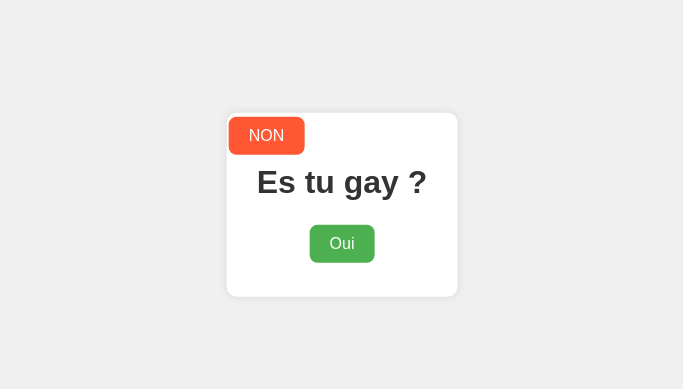
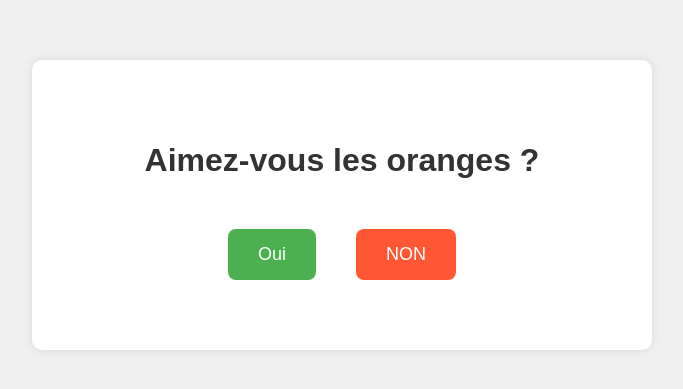
Before and after one commit to r0Otuser/website, a plain HTML site: page index.html in a window 1280 px wide. Shown: the part 195-584 px from the top of the page, without its empty margins (298-981 px from the left). Drawn offline with Linux system fonts and the light colour scheme.

Commit message:
Update index.html

```diff
--- a/index.html
+++ b/index.html
@@ -11,22 +11,24 @@
             margin: 0;
             padding: 0;
             overflow: hidden;
+            display: flex;
+            align-items: center;
+            justify-content: center;
+            height: 100vh;
         }
 
         .question-container {
-            position: absolute;
-            top: 50%;
-            left: 50%;
-            transform: translate(-50%, -50%);
             background-color: #fff;
             border-radius: 10px;
-            padding: 30px;
+            padding: 60px;
             box-shadow: 0px 0px 10px rgba(0, 0, 0, 0.1);
             text-align: center;
+            width: 80%;
+            max-width: 500px;
         }
 
         h1 {
-            margin-bottom: 20px;
+            margin-bottom: 40px;
             color: #333;
         }
 
@@ -40,12 +42,12 @@
             background-color: #4CAF50;
             border: none;
             color: white;
-            padding: 10px 20px;
+            padding: 15px 30px;
             text-align: center;
             text-decoration: none;
             display: inline-block;
-            font-size: 16px;
-            margin: 4px 2px;
+            font-size: 18px;
+            margin: 10px 20px;
             cursor: pointer;
             border-radius: 8px;
             transition: transform 0.3s ease;
@@ -56,14 +58,13 @@
         }
 
         .no-button {
-            position: absolute;
             background-color: #FF5733;
             border: none;
             color: white;
-            padding: 10px 20px;
+            padding: 15px 30px;
             text-align: center;
             text-decoration: none;
-            font-size: 16px;
+            font-size: 18px;
             border-radius: 8px;
             cursor: pointer;
             animation: moveRandomly 5s infinite linear;
@@ -76,14 +77,14 @@
             }
             25% {
                 top: 0;
-                left: calc(100% - 150px);
+                left: calc(100% - 200px);
             }
             50% {
-                top: calc(100% - 100px);
-                left: calc(100% - 150px);
+                top: calc(100% - 150px);
+                left: calc(100% - 200px);
             }
             75% {
-                top: calc(100% - 100px);
+                top: calc(100% - 150px);
                 left: 0;
             }
             100% {
@@ -95,7 +96,7 @@
 </head>
 <body>
     <div class="question-container">
-        <h1>Es tu gay ?</h1>
+        <h1>Aimez-vous les oranges ?</h1>
         <div class="button-container">
             <button class="button">Oui</button>
             <button class="button no-button">NON</button>
```
